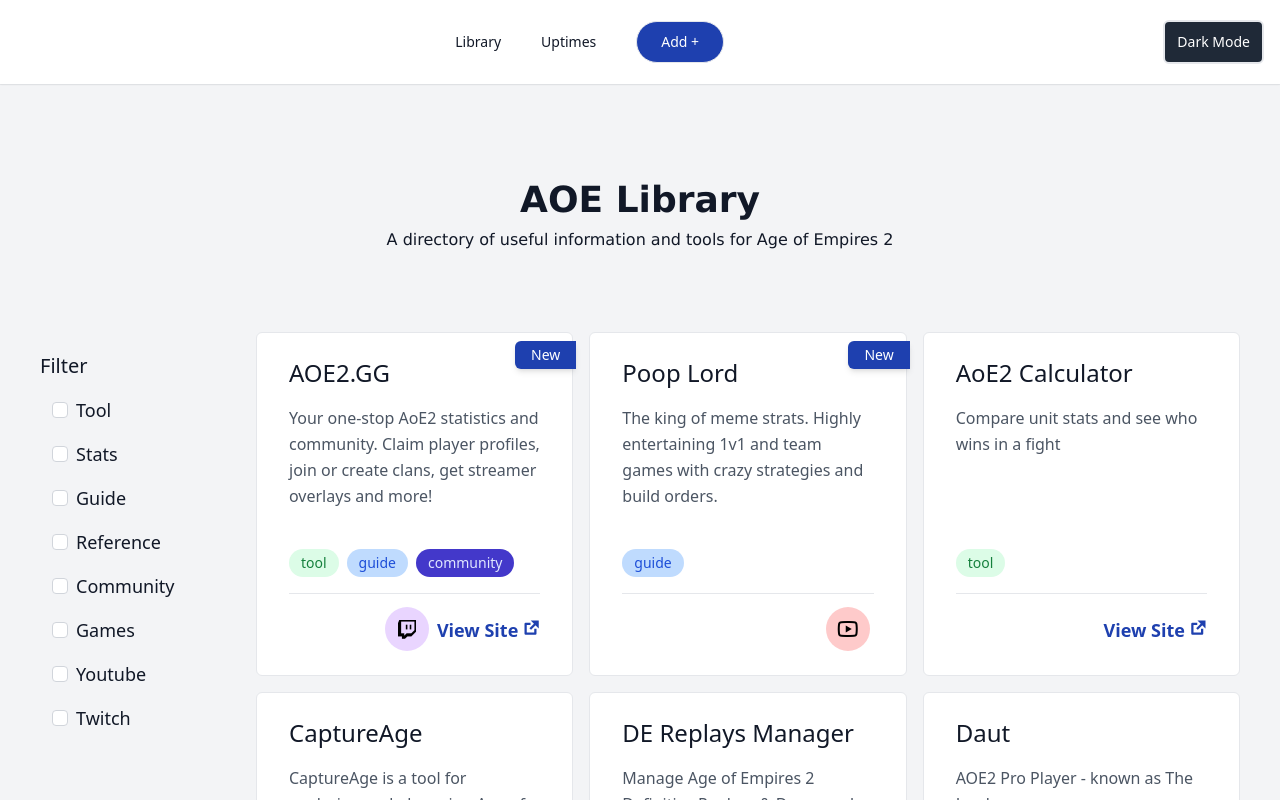
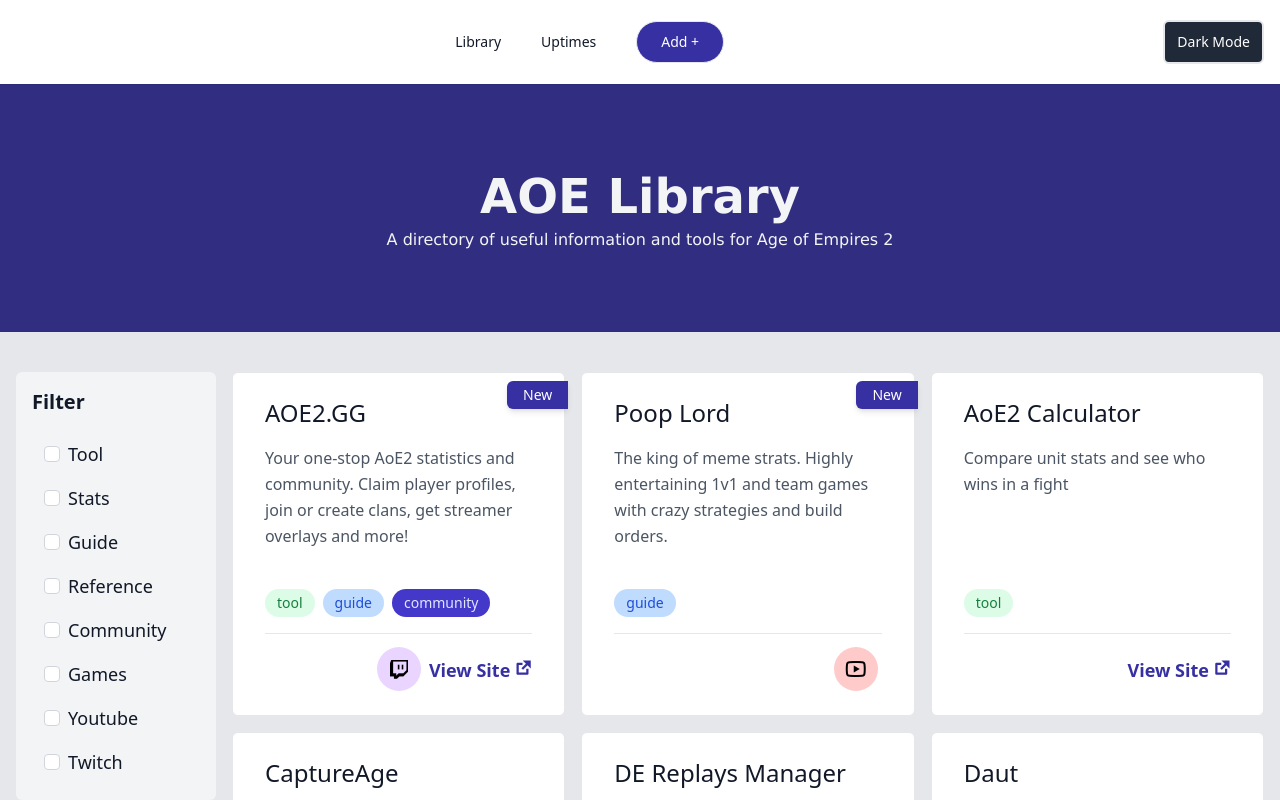
Before and after one commit to collinstommy/aoe-library, a SvelteKit app: page / in a window 1280 px wide. Shown: the top 800 px of the page. Built offline with nearby package versions, Linux system fonts and the light colour scheme.

Commit message:
New colors (#11)
* colors on filters

* style updates

* new colors

* indigo colors

* new hero

```diff
--- a/src/app.html
+++ b/src/app.html
@@ -17,7 +17,7 @@
 
 		%sveltekit.head%
 	</head>
-	<body class="w-full bg-gray-100 text-gray-900 dark:bg-gray-900 dark:text-gray-200">
+	<body class="w-full bg-gray-200 text-gray-900 dark:bg-gray-900 dark:text-gray-200">
 		<!-- Google tag (gtag.js) -->
 		<script>
 			window.dataLayer = window.dataLayer || [];
--- a/src/components/Card.svelte
+++ b/src/components/Card.svelte
@@ -41,7 +41,7 @@
 	{#if isNew}
 		<div
 			class="
-      ribbon absolute top-2 -right-0.5 rounded-l-md bg-blue-800 py-1 px-4 text-sm text-white shadow-md
+      ribbon absolute top-2 -right-0.5 rounded-l-md bg-indigo-800 py-1 px-4 text-sm text-white shadow-md
     "
 		>
 			New
--- a/src/components/CardIcons.svelte
+++ b/src/components/CardIcons.svelte
@@ -9,33 +9,34 @@
 	import Cta from './Cta.svelte';
 
 	const ctaText = type === 'app' ? 'Download' : 'View Site';
-
 </script>
-
-<style>
-</style>
 
 <div class="flex items-center">
 	{#if twitch} <a href={twitch}><Icon type="twitch" /></a>{/if}
 	{#if youtube} <a href={youtube}><Icon type="youtube" /></a>{/if}
 	{#if facebook} <a href={facebook}><Icon type="facebook" /></a>{/if}
 	{#if url}
-    <a class="
+		<a
+			class="
+      ml-1
       flex
       items-baseline
-      text-blue-800
+      text-lg
       font-semibold
-      text-lg
-      ml-1
+      text-indigo-800
 
-      hover:text-blue-500
+      hover:text-indigo-500
       hover:underline
 
       dark:text-white
       "
-      href={url}>
+			href={url}
+		>
 			<span>{ctaText}</span>
-      <i class="ri-external-link-fill ml-1"></i>
+			<i class="ri-external-link-fill ml-1" />
 		</a>
 	{/if}
 </div>
+
+<style>
+</style>
--- a/src/components/Filters.svelte
+++ b/src/components/Filters.svelte
@@ -1,6 +1,6 @@
 <script>
 	import { TAGS } from '../config/tags';
-	import { setContext } from 'svelte'
+	import { setContext } from 'svelte';
 	import filters from '../stores/filters';
 	import Cta from './Cta.svelte';
 
@@ -9,13 +9,87 @@
 	const tags = Object.entries(TAGS);
 	let filterCount = 0;
 
-	const unsubscribe = filters.subscribe(value => {
+	const unsubscribe = filters.subscribe((value) => {
 		filterCount = value.length;
 	});
 
 	let show = true;
+</script>
 
-</script>
+<aside
+	class="filters mb-4 flex w-full flex-col rounded-md border border-indigo-400 bg-gray-100 py-2 px-4 dark:border dark:border-gray-100 dark:bg-gray-800 md:m-0 md:mr-4 md:w-auto md:border-0 md:py-4"
+>
+	<div class="flex items-baseline justify-between">
+		<label class="flex md:pointer-events-none" for="showFilters">
+			<h3 class="mb-2 hidden text-xl font-semibold md:block">Filter</h3>
+			<h3 class="mb-2 text-xl md:hidden">Toggle Filters</h3>
+			<i
+				class={`ri-arrow-down-s-line
+				ml-1
+				md:hidden
+			`}
+			/>
+			<input
+				class="hidden"
+				id="showFilters"
+				name="showFilters"
+				type="checkbox"
+				bind:checked={show}
+			/>
+		</label>
+		<div
+			class={`
+			${
+				!filterCount && 'hidden'
+			} flex h-11 w-11 items-center justify-center rounded-full bg-indigo-600 font-bold text-white md:hidden
+			`}
+		>
+			{filterCount}
+		</div>
+	</div>
+	<div
+		class={`
+		mt-2
+		flex
+		flex-col
+		items-start
+		md:flex-row
+
+		${!show && 'hidden'}
+	`}
+	>
+		<div class="flex w-full flex-col">
+			{#each tags as [key, value]}
+				<label
+					class={`label my-1 flex w-full cursor-pointer items-center rounded px-3 py-1 text-lg md:py-1
+						${
+							$filters.includes(key) &&
+							'border border-gray-300 bg-blue-100 dark:border-gray-600 dark:bg-gray-700'
+						}
+					`}
+					for={key}
+				>
+					<input
+						id={key}
+						name={key}
+						value={key}
+						type="checkbox"
+						bind:group={$filters}
+						on:click={() => setPage(0)}
+						class="
+						h-4
+						w-4
+						rounded
+						border-gray-300
+						text-indigo-600
+						focus:ring-indigo-500"
+					/>
+					<span class="mx-2">{value.text || key}</span>
+				</label>
+			{/each}
+		</div>
+	</div>
+</aside>
 
 <style>
 	.label {
@@ -25,86 +99,4 @@
 	.filters {
 		min-width: 200px;
 	}
-
 </style>
-
-<aside class="filters flex flex-col my-5 mr-4">
-	<div class="flex justify-between items-baseline">
-		<label class="flex md:pointer-events-none" for="showFilters" >
-			<h3 class="text-xl mb-2 hidden md:block">Filter</h3>
-			<h3 class="text-xl mb-2 md:hidden">Toggle Filters</h3>
-			<i class={`ri-arrow-down-s-line
-				ml-1
-				md:hidden
-			`}></i>
-			<input class="hidden"
-				id="showFilters"
-				name="showFilters"
-				type=checkbox bind:checked={show}
-			/>
-		</label>
-		<div class={`
-			${!filterCount && 'hidden'}
-			flex
-			justify-center
-			items-center
-			rounded-full
-			w-11
-			h-11
-			bg-gray-200
-			font-bold
-
-			md:hidden
-			`}>
-			{filterCount}
-		</div>
-	</div>
-	<div class={`
-		flex
-		items-start
-		flex-col
-		md:flex-row
-
-		${!show && 'hidden'}
-	`}>
-		<div class="flex flex-col w-full">
-			{#each tags as [key, value]}
-				<label class={`
-					label
-
-					w-full
-					px-3
-					py-1
-					my-1
-					cursor-pointer
-					rounded
-					flex
-					items-center
-					text-lg
-
-					md:py-1
-					${$filters.includes(key) && 'bg-blue-100 dark:bg-gray-700'}
-					`}
-					for="{key}"
-				>
-
-					<input
-					id="{key}"
-					name="{key}"
-					value="{key}"
-					type="checkbox"
-					bind:group={$filters}
-					on:click={() => setPage(0)}
-					class="
-						focus:ring-indigo-500
-						h-4
-						w-4
-						text-indigo-600
-						border-gray-300
-						rounded">
-					<span class="mx-2">{value.text || key}</span>
-				</label>
-			{/each}
-		</div>
-	</div>
-</aside>
--- a/src/components/Footer.svelte
+++ b/src/components/Footer.svelte
@@ -1,26 +1,24 @@
-<section class="
+<section
+	class="
+  w-100
+  mt-10
+  w-full
+  bg-indigo-800
+  p-8
   text-center
-  bg-blue-800
-  w-100
-  p-8
-  mt-3
   text-gray-100
-  w-full
-  mt-10
+
+  dark:bg-gray-800
 
   md:p-16
-
-  dark:bg-gray-800
   "
 >
-  <ul class="flex justify-between	items-center md:justify-center">
+	<ul class="flex items-center	justify-between md:justify-center">
 		<li class="hover:underline md:mx-8">
 			<a href="/contact">Contact</a>
 		</li>
 		<li class="hover:underline md:mx-8">
-      <a href="https://github.com/collinstommy/aoe-library">
-        Contribute
-      </a>
+			<a href="https://github.com/collinstommy/aoe-library"> Contribute </a>
 		</li>
 	</ul>
 </section>
--- a/src/components/Form.svelte
+++ b/src/components/Form.svelte
@@ -7,9 +7,9 @@
 
 	const initializeHSForm = () => {
 		hbspt.forms.create({
-      portalId: "4324853",
+			portalId: '4324853',
 			formId: formId,
-      target: ".form-target"
+			target: '.form-target'
 		});
 	};
 </script>
@@ -18,19 +18,15 @@
 	<script src="//js.hsforms.net/forms/v2.js" on:load={initializeHSForm}></script>
 </svelte:head>
 
-<style>
-
-</style>
-
-<main class="flex flex-col items-center flex-1">
-  <Hero
-    title={title}
-    description={description}
-  />
+<div class="flex flex-1 flex-col items-center">
+	<Hero {title} {description} />
 	<div>
-    <a href="/" class="py-4 flex hover:underline">&#8592; Back</a>
+		<a href="/" class="flex py-4 hover:underline">&#8592; Back</a>
 		<section class="section">
 			<div class="form-target" />
 		</section>
 	</div>
-</main>
+</div>
+
+<style>
+</style>
--- a/src/components/Hero.svelte
+++ b/src/components/Hero.svelte
@@ -1,27 +1,18 @@
 <script>
-  export let title = '';
-  export let description = '';
+	export let title = '';
+	export let description = '';
 </script>
 
+<section
+	class="hero w-100 text-grey-800 w-full border-gray-600 bg-indigo-900 p-10 text-center text-gray-100 dark:border-y dark:border-white md:mb-6 md:p-20"
+>
+	<h1 class="my-2 text-4xl font-semibold lg:text-5xl">{title}</h1>
+	<p class="hidden md:block">{description}</p>
+	<slot />
+</section>
+
 <style>
-  .hero {
-    font-family: Verdana, Geneva, Tahoma, sans-serif;
-  }
+	.hero {
+		font-family: Verdana, Geneva, Tahoma, sans-serif;
+	}
 </style>
-
-<section class="
-  hero
-
-  text-center
-  w-100
-  p-8
-  text-grey-800
-  w-full
-
-  md:p-16
-  "
->
-  <h1 class="text-4xl my-2 font-semibold">{title}</h1>
-  <p>{description}</p>
-  <slot />
-</section>
--- a/src/components/Library.svelte
+++ b/src/components/Library.svelte
@@ -7,14 +7,14 @@
 	import Card from './Card.svelte';
 	import { sortItems, getIsNew } from '../lib/filtering';
 	import { getStartIndex, getEndIndex } from '../lib/usePagination';
-  import isNew from '$lib/isNew';
-  import darkMode from '../stores/darkMode';
+	import isNew from '$lib/isNew';
+	import darkMode from '../stores/darkMode';
 
 	export let items;
 
 	let isDark;
 
-	darkMode.subscribe(value => {
+	darkMode.subscribe((value) => {
 		isDark = value;
 	});
 
@@ -31,25 +31,25 @@
 	// 	// console.log({ votes });
 	// });
 
-	const unsubscribe = selectedFilters.subscribe(value => {
+	const unsubscribe = selectedFilters.subscribe((value) => {
 		activeFilters = value;
 	});
 
-  let currentPage = 0;
-  let pageSize = 12;
+	let currentPage = 0;
+	let pageSize = 12;
 
 	let votes = [];
 
-	const getVoteCount = itemId => vote => vote.resourceId === itemId;
-	const addVotes = item => {
+	const getVoteCount = (itemId) => (vote) => vote.resourceId === itemId;
+	const addVotes = (item) => {
 		const resource = votes.find(getVoteCount(item.id));
 		return {
 			...item,
-			voteCount: resource ? +resource.voteCount : 0,
+			voteCount: resource ? +resource.voteCount : 0
 		};
 	};
 
-	const setIsNew = item => {
+	const setIsNew = (item) => {
 		return {
 			...item,
 			isNew: isNew(item.dateAdded)
@@ -57,86 +57,77 @@
 	};
 
 	const byDate = (a, b) => {
-		if(a.isNew && !b.isNew){
+		if (a.isNew && !b.isNew) {
 			return -1;
 		}
-		if(!a.isNew && b.isNew){
+		if (!a.isNew && b.isNew) {
 			return 1;
 		}
 		return 0;
-	}
+	};
 
-	const paginate = ({ items, pageSize, currentPage}) => {
-		const startIndex = getStartIndex(pageSize, currentPage)
-		const endIndex = getEndIndex(pageSize, currentPage, items.length)
+	const paginate = ({ items, pageSize, currentPage }) => {
+		const startIndex = getStartIndex(pageSize, currentPage);
+		const endIndex = getEndIndex(pageSize, currentPage, items.length);
 		console.log({ startIndex, endIndex });
-		return items.slice(startIndex, endIndex + 1)
-	}
+		return items.slice(startIndex, endIndex + 1);
+	};
 
 	const setPage = (i) => {
-		currentPage = i
-	}
+		currentPage = i;
+	};
 
+	$: selectedItems = sortItems(activeFilters, items).map(addVotes).map(setIsNew).sort(byDate);
 
-	$: selectedItems = sortItems(activeFilters, items)
-		.map(addVotes)
-		.map(setIsNew)
-		.sort(byDate)
-
-	$: pages = Array.from({ length: Math.ceil(selectedItems.length / pageSize)});
-  $: paginatedItems = paginate({ items: selectedItems, pageSize, currentPage });
+	$: pages = Array.from({ length: Math.ceil(selectedItems.length / pageSize) });
+	$: paginatedItems = paginate({ items: selectedItems, pageSize, currentPage });
 </script>
 
-<style>
-	.wrapper {
-		display: flex;
-		justify-content: center;
-	}
-</style>
-
-<main class="wrapper flex flex-col items-center p-3">
+<div class="wrapper flex flex-col items-center">
 	<Hero
 		title="AOE Library"
 		description="A directory of useful information and tools for Age of Empires 2"
-	>
-	</Hero>
-	<div class="
+	/>
+	<div
+		class="
 		main-container
 		flex
 		flex-col
+		items-start
+		p-3
 
+		md:flex-row
 		md:p-4
-		md:flex-row
-		">
-		<Filters {setPage}/>
-		<section class="grid grid-cols-1 md:grid-cols-3 gap-4 flex-1">
+		"
+	>
+		<Filters {setPage} />
+		<section class="grid flex-1 grid-cols-1 gap-4 lg:grid-cols-2 xl:grid-cols-3">
 			{#each paginatedItems as item (item.title)}
 				<Card {...item} />
 			{/each}
 		</section>
 	</div>
 	<div class="my-4">
-		<ul class='inline-flex items-center -space-x-px'>
+		<ul class="inline-flex items-center -space-x-px">
 			{#each pages as page, i}
-				<button class={`py-2
+				<button
+					class={`border
+					border-gray-300
+					bg-white
+					py-2
 					px-3
 					leading-tight
 					text-gray-500
-					bg-white
-					border
-					border-gray-300
 					hover:bg-gray-100
 					hover:text-gray-700
+					dark:border-gray-700
 					dark:bg-gray-800
-					dark:border-gray-700
 					dark:text-gray-400
 					dark:hover:bg-gray-700
 					dark:hover:text-white
-					${i === currentPage && 'text-blue-600 bg-blue-50 hover:bg-blue-100 hover:text-blue-700'}`
-					}
-
-					on:click={() => setPage(i)}
-				>{i + 1}</button>
+					${i === currentPage && 'bg-blue-50 text-blue-600 hover:bg-blue-100 hover:text-blue-700'}`}
+					on:click={() => setPage(i)}>{i + 1}</button
+				>
 			{/each}
 		</ul>
 		<!-- <Pagination
@@ -148,4 +139,11 @@
 			on:setPage="{(e) => currentPage = e.detail.page}"
 		/> -->
 	</div>
-</main>
+</div>
+
+<style>
+	.wrapper {
+		display: flex;
+		justify-content: center;
+	}
+</style>
--- a/src/components/uptimes/Uptimes.svelte
+++ b/src/components/uptimes/Uptimes.svelte
@@ -31,10 +31,11 @@
 	$: times = getAllTimes(loom, includeScout, selectedCiv);
 </script>
 
-<main class="flex flex-col flex-1 w-full container">
+<div class="flex flex-col items-center">
+	<div class="container flex w-full max-w-[1080px]  flex-col">
 		<div class="filters pb-8">
-		<div id="options" class="flex flex-col md:flex-row items-center md:items-baseline">
-			<div class="flex">
+			<div id="options" class="flex flex-col items-center md:flex-row md:items-baseline">
+				<div class="flex pt-4">
 					<Radio id="withLoom" value="true" bind:group={loom}>With Loom</Radio>
 					<Radio id="loom" value="false" bind:group={loom}>No Loom</Radio>
 				</div>
@@ -42,8 +43,8 @@
 					<CheckBox bind:checked={includeScout} label="Include Starting Scout" id="staring-scout" />
 				</div>
 			</div>
-		<div id="civ-dropdown" class="my-6 flex flex-col md:items-start items-center">
-			<label for="civs" class="font-bold pb-2">Civ</label>
+			<div id="civ-dropdown" class="my-6 flex flex-col items-center md:items-start">
+				<label for="civs" class="pb-2 font-bold">Civ</label>
 				<select id="civs" class="p-1 dark:text-gray-800" bind:value={selectedCiv}>
 					<option>Generic</option>
 					<option>Chinese</option>
@@ -57,11 +58,13 @@
 		</div>
 		<div class="flex flex-col">
 			<div class="-my-2 overflow-x-auto sm:-mx-6 lg:-mx-8">
-			<div class="py-2 align-middle inline-block min-w-full sm:px-6 lg:px-8">
-				<div class="shadow border-b border-gray-200 sm:rounded-lg">
-					<table class="min-w-full divide-y divide-gray-200">
+				<div class="inline-block min-w-full py-2 align-middle sm:px-6 lg:px-8">
+					<div class="border-b border-gray-200 shadow sm:rounded-lg">
+						<table class="min-w-full divide-y divide-gray-200 bg-gray-100 ">
 							<thead>
-							<tr class="bg-blue-800 text-gray-100 uppercase text-sm leading-normal dark:bg-gray-700">
+								<tr
+									class="bg-indigo-800 text-sm uppercase leading-normal text-gray-100 dark:bg-gray-700"
+								>
 									<th class="py-3 px-6 text-left">{includeScout ? 'Pop' : 'Vills'}</th>
 									<th class="py-3 px-6 text-left">Click up feudal</th>
 									<th class="py-3 px-6 text-left">Arrive in feudal</th>
@@ -70,7 +73,7 @@
 									<th class="py-3 px-6 text-left">Arrive in castle</th>
 								</tr>
 							</thead>
-						<tbody class="text-gray-800 text-md font-light">
+							<tbody class="text-md font-light text-gray-800">
 								{#each times as { pop, feudalUp, feudalArrive, castleUp, castleArrive, hideCastle }}
 									<Row {pop} {feudalUp} {feudalArrive} {castleUp} {castleArrive} {hideCastle} />
 								{/each}
@@ -80,10 +83,5 @@
 				</div>
 			</div>
 		</div>
-</main>
-
-<style>
-	.container {
-		max-width: 1080px;
-	}
-</style>
+	</div>
+</div>
--- a/src/routes/+layout.svelte
+++ b/src/routes/+layout.svelte
@@ -2,54 +2,55 @@
 	import '../app.css';
 	import '../tailwind.css';
 	import Footer from '../components/Footer.svelte';
-  import Cta from '../components/Cta.svelte';
-  import darkMode from '../stores/darkMode';
+	import Cta from '../components/Cta.svelte';
+	import darkMode from '../stores/darkMode';
 
-	export const prerender = true
+	export const prerender = true;
 
 	let isDark;
 
-	darkMode.subscribe(value => {
+	darkMode.subscribe((value) => {
 		isDark = value;
 	});
 
 	const handleClick = () => {
 		document.querySelector('html').classList.toggle('dark');
-		darkMode.update(mode => !mode);
+		darkMode.update((mode) => !mode);
 	};
 </script>
 
 <header
-	class="flex relative z-50 text-sm leading-6 font-medium ring-1 ring-gray-900 ring-opacity-5 shadow-sm py-5 bg-white w-full dark:bg-gray-800
+	class="relative z-50 flex w-full bg-white py-5 text-sm font-medium leading-6 shadow-sm ring-1 ring-gray-900 ring-opacity-5 dark:bg-gray-800
 	"
 >
-	<nav aria-label="Global" class="max-w-container mx-auto px-1 md:px-4 w-full">
-		<div class="flex items-center justify-between flex-wrap sm:flex-nowrap w-full">
+	<nav aria-label="Global" class="max-w-container mx-auto w-full px-1 md:px-4">
+		<div class="flex w-full flex-wrap items-center justify-between sm:flex-nowrap">
 			<div />
-			<div class="flex-none sm:w-auto flex items-center">
-				<a class="mx-2 md:mx-5 hover:underline" href="/">Library</a>
-				<a class="mx-2 md:mx-5 hover:underline" href="/uptimes">Uptimes</a>
-				<a class="
+			<div class="flex flex-none items-center sm:w-auto">
+				<a class="mx-2 hover:underline md:mx-5" href="/">Library</a>
+				<a class="mx-2 hover:underline md:mx-5" href="/uptimes">Uptimes</a>
+				<a
+					class="
           mx-2
+          rounded-full
+          border
+          bg-indigo-800
+          px-3
+          py-2
+          text-white
+          hover:bg-indigo-500
+          hover:underline
           md:mx-5
-          hover:underline
-          rounded-full
-          px-3
-          md:px-6
-          py-2
-          border
-          bg-blue-800
-          hover:bg-blue-500
-          text-white"
+          md:px-6"
 					href="/submit">Add +</a
 				>
 			</div>
-			<Cta handleClick={handleClick}>{isDark ? 'Light Mode' : 'Dark Mode'}</Cta>
+			<Cta {handleClick}>{isDark ? 'Light Mode' : 'Dark Mode'}</Cta>
 		</div>
 	</nav>
 </header>
-<main class="wrapper flex flex-col items-center p-3">
-  <slot />
+<main class="wrapper flex flex-col">
+	<slot />
 </main>
 
 <Footer />
--- a/src/routes/+page.svelte
+++ b/src/routes/+page.svelte
@@ -1,6 +1,5 @@
-
 <script>
-  import Library from "../components/Library.svelte";
+	import Library from '../components/Library.svelte';
 
 	// onMount(async() => {
 	//   const { hash } = window.location;
@@ -13,3 +12,9 @@
 </script>
 
 <Library items={data.items} />
+
+<style>
+	.hero {
+		font-family: Verdana, Geneva, Tahoma, sans-serif;
+	}
+</style>
```
Lines whose indentation alone changed are shown as unchanged.
